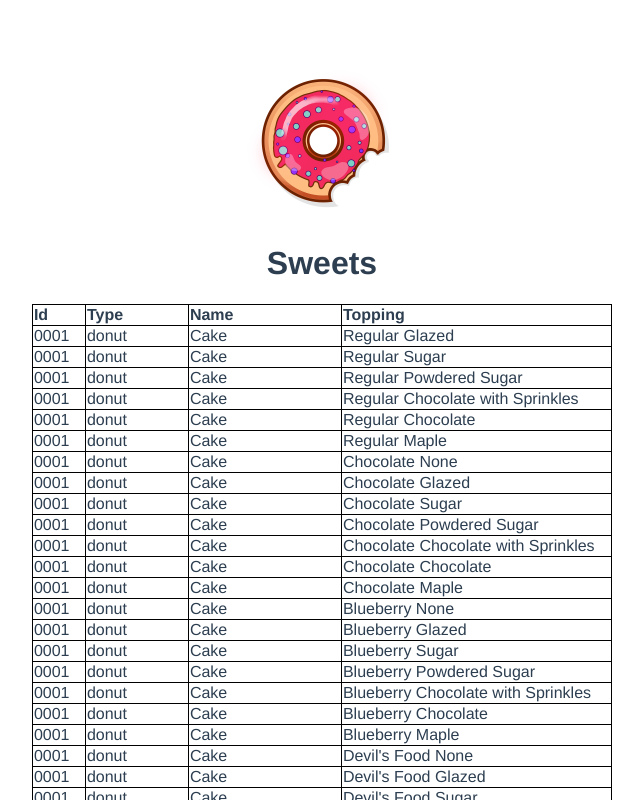
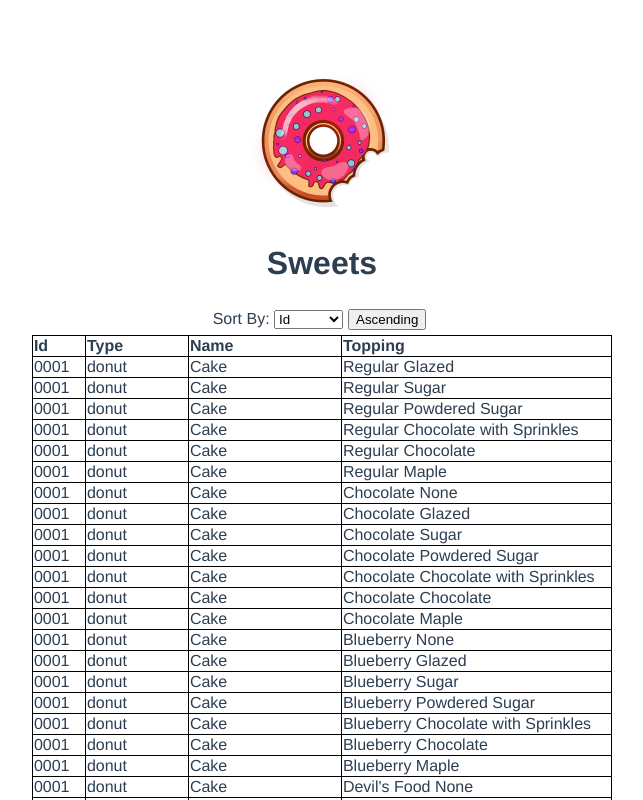
Before and after one commit to mlnicholson/MPSweets, a Vue app: page / in a window 1280 px wide. Shown: the top 800 px of the page, without its empty margins (318-961 px from the left). Built offline with nearby package versions, Linux system fonts and the light colour scheme; the HTML template or start-up script is replaced by a standard one.

Commit message:
Add sortSelector component to alter table order

```diff
--- a/src/App.vue
+++ b/src/App.vue
@@ -6,7 +6,7 @@
 </template>
 
 <script>
-import Sweets from './components/Sweets.vue'
+import Sweets from '@/components/Sweets.vue'
 
 export default {
   name: 'App',
--- /dev/null
+++ b/src/components/SortSelector.vue
@@ -0,0 +1,51 @@
+<template>
+  <div>
+    <label for="sort">{{label}}: </label>
+    <select name="sort" id="sort" @change="sortColumnChanged($event)" v-model="inputVal">
+      <option
+        v-for="(item, index) in columnList"
+        :key="index"
+        :value=item.Value>{{item.Text}}</option>
+    </select>
+    <button class="button toggle sort" @click="sortOrderChanged">{{ ascending ? "Ascending" : "Descending"}}</button>
+  </div>
+</template>
+
+<script>
+export default {
+  name: 'SortSelectorComponent',
+  props: {
+    label: null,
+    value: null,
+    columnList: null
+  },
+  data: () => ({
+    ascending: true
+  }),
+  computed: {
+    inputVal: {
+      get() {
+        return this.value;
+      },
+      set(val) {
+        this.$emit('input', val);
+      }
+    }
+  },
+  methods: {
+    sortOrderChanged() {
+      this.ascending = !this.ascending;
+      this.$emit("sortOrderChanged", this.ascending);
+    },
+    sortColumnChanged() {
+      this.$emit("sortColumnChanged");
+    }
+  }
+}
+</script>
+
+<style scoped>
+.sort {
+  margin: 5px;
+}
+</style>
--- a/src/components/Sweets.vue
+++ b/src/components/Sweets.vue
@@ -1,6 +1,14 @@
 <template>
   <div>
     <h1>{{ title }}</h1>
+
+    <sortSelector
+      label="Sort By"
+      :columnList="sort.ColumnList"
+      v-model="sort.Column"
+      @sortColumnChanged="sortData"
+      @sortOrderChanged="sortOrderChanged($event)"
+    ></sortSelector>
     <table class="center">
       <tr>
         <th class="text-left" style="width:50px;">Id</th>
@@ -22,14 +30,41 @@
 
 <script>
 import sweetList from "@/data/sweets.json";
+import sortSelector from '@/components/SortSelector.vue'
 export default {
   name: 'SweetsComponent',
+  components: {
+    sortSelector
+  },
   props: {
     title: String
   },
   data: () => ({
     sweetList: [],
+    sort: {
+      ColumnList: [
+        {"Value": "id", "Text": "Id"},
+        {"Value": "type", "Text": "Type"},
+        {"Value": "topping", "Text": "Topping"}
+      ],
+      Column: "id",
+      Ascending: true
+    },
   }),
+  methods: {
+    sortOrderChanged(isAscendingOrder) {
+      this.sort.Ascending = isAscendingOrder;
+      this.sortData();
+    },
+    sortColumnChanged() {
+      this.sortData();
+    },
+    sortData() {
+      //Sort the data in sweetlist based on the currently selected sort column and sort direction
+      const direction = this.sort.Ascending ? 1 : -1;
+      this.sweetList.sort((a, b) => (a[this.sort.Column] > b[this.sort.Column] ? direction : direction * -1));
+    }
+  },
   mounted() {
     // Import the sweetList data from file
     this.sweetList = sweetList;
```
Also changed, not shown: 1 other file (tests, documents, lock files or other folders).
